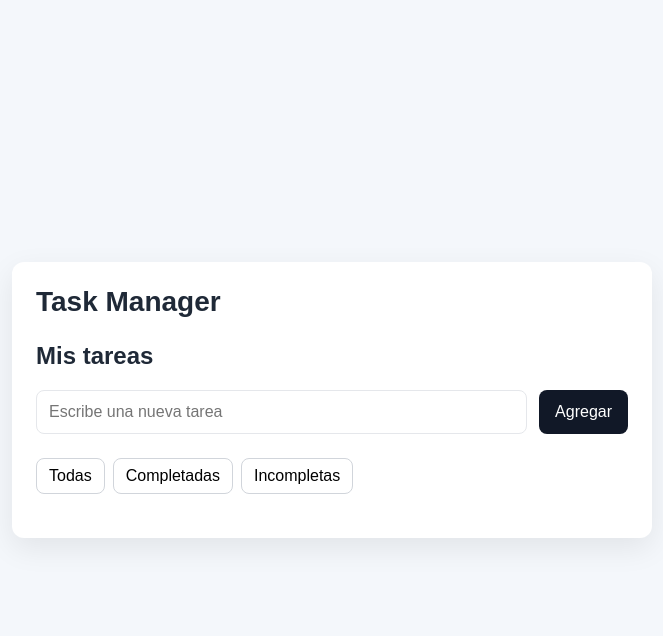
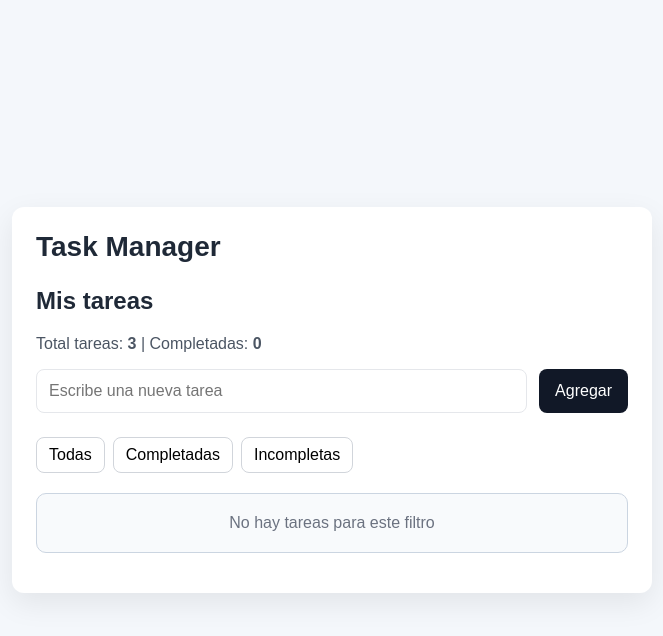
Before and after one commit to CastilloDev1/task-manager-frontend, a React (Vite) app: page / in a window 1280 px wide. Both pictures are taken after a click on the button "Completadas". Shown: the top 636 px of the page, without its empty margins (308-971 px from the left). Built offline with nearby package versions, Linux system fonts and the light colour scheme.

Commit message:
feat: display task summary and handle empty task list

```diff
--- a/src/pages/TaskPage.tsx
+++ b/src/pages/TaskPage.tsx
@@ -62,13 +62,20 @@ export default function TasksPage() {
         if (filter === "completed") return task.completed;
         if (filter === "incomplete") return !task.completed;
         return true;
-    })
+    });
+
+    const completedTasks = tasks.filter( (task) => task.completed).length;
+    const totalTasks = tasks.length;
 
     return (
         <section>
 
             <h2>Mis tareas</h2>
 
+            <p className="tasks-summary">
+                Total tareas: <strong>{totalTasks}</strong> |
+                Completadas: {" "} <strong>{completedTasks}</strong>
+            </p>
             <form className="task-form" onSubmit={handleSubmitNewTask}>
                 <input
                     className="task-input"
@@ -85,11 +92,15 @@ export default function TasksPage() {
                 <button type="button" onClick={()=> setFilter("completed")}>Completadas</button>
                 <button type="button" onClick={()=> setFilter("incomplete")}>Incompletas</button>
             </div>
-            <TaskList
-                tasks={filteredTasks}
-                onToggleCompleted={handleToggleCompleted}
-                onDeleteTask={handleDeleteTask}
-            />
+            {filteredTasks.length === 0 ? (
+                <p className="empty-tasks">No hay tareas para este filtro</p>
+            ) : (
+                <TaskList
+                    tasks={filteredTasks}
+                    onToggleCompleted={handleToggleCompleted}
+                    onDeleteTask={handleDeleteTask}
+                />
+            )}
         </section>
     )
 }
--- a/src/styles/index.css
+++ b/src/styles/index.css
@@ -37,6 +37,11 @@ input {
     font-size: 28px;
 }
 
+.tasks-summary {
+    margin-bottom: 16px;
+    color: #4b5563;
+}
+
 .task-form {
     display: flex;
     gap: 12px;
@@ -71,6 +76,16 @@ input {
     border-radius: 8px;
     padding: 8px 12px;
     cursor: pointer;
+}
+
+.empty-tasks {
+    margin-bottom: 16px;
+    padding: 20px;
+    border: 1px solid #cbd5e1;
+    border-radius: 10px;
+    text-align: center;
+    color: #6b7280;
+    background-color: #f8fafc;
 }
 
 .task-list {
```
